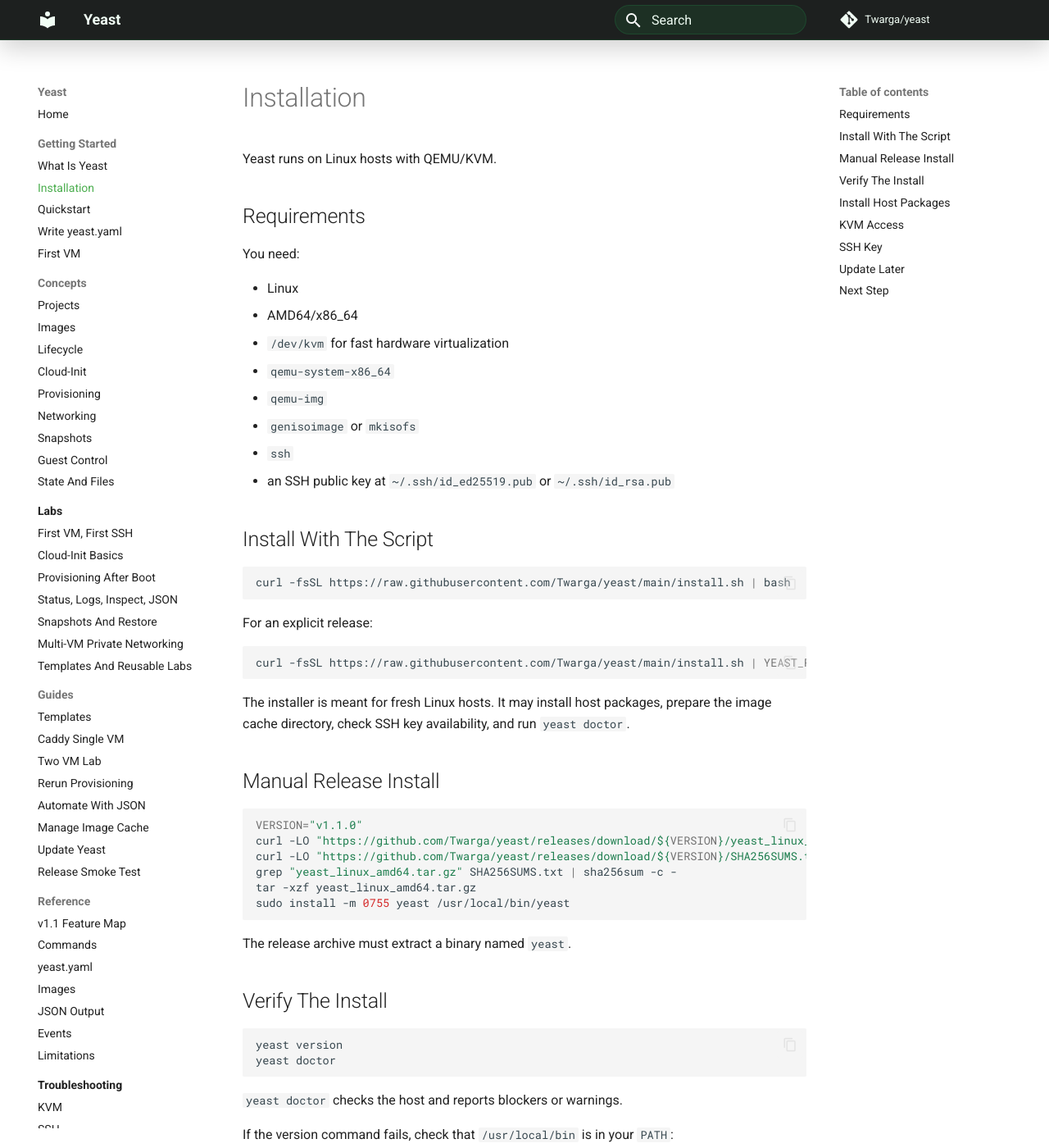
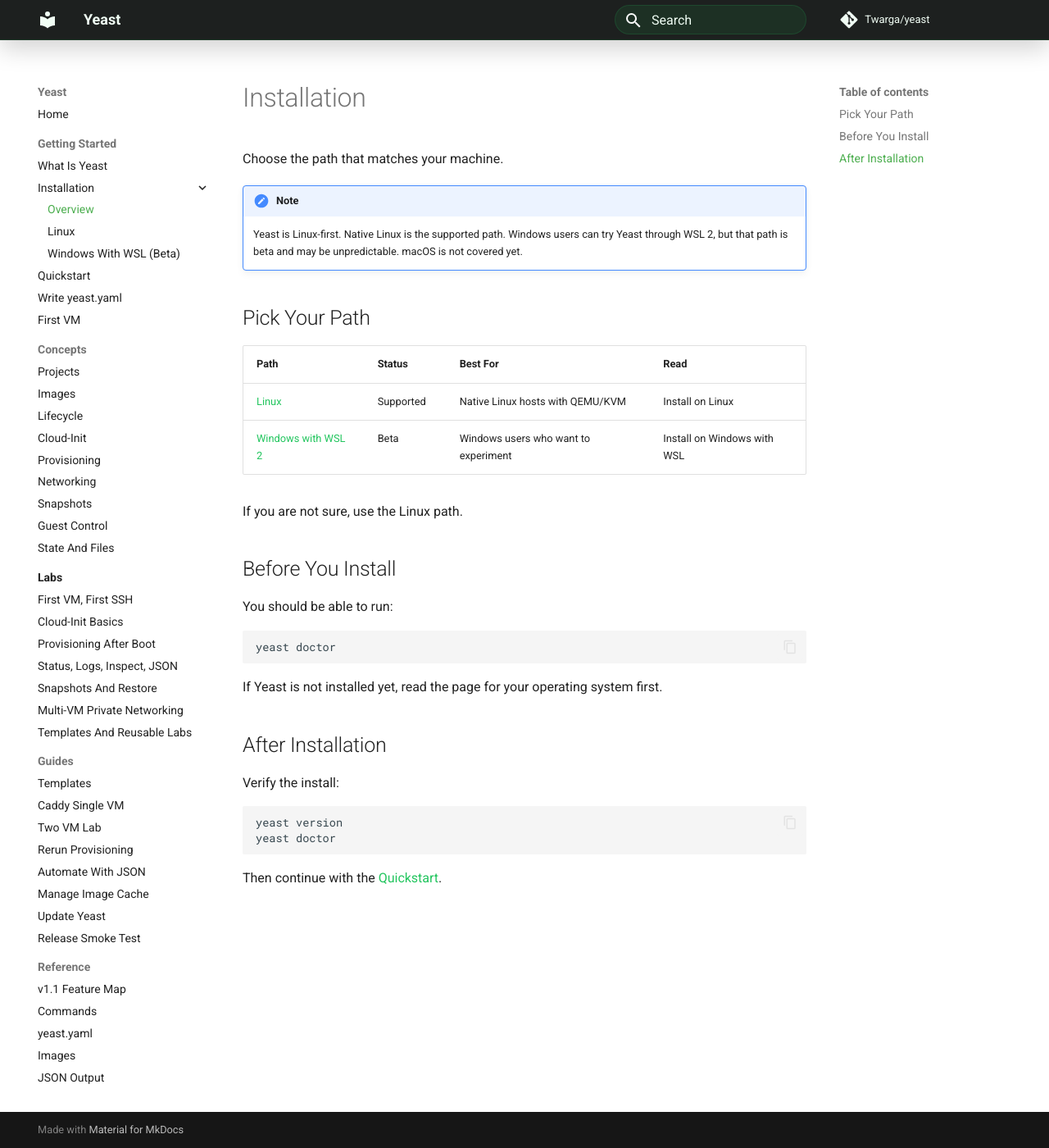
Before and after one commit to Twarga/yeast, an MkDocs documentation site: the page built from docs/getting-started/installation.md, in a window 1280 px wide and 1400 px high. Shown: the whole window at 82% size. Built offline with MkDocs 1.6.1 and Material for MkDocs 9.7.7, drawn with Linux system fonts in a browser that asks for light colours; comment, search, counter and statistics services are not loaded; some of the changed text lies outside the part shown.

Commit message:
docs: split installation by platform

````diff
--- a/docs/getting-started/installation.md
+++ b/docs/getting-started/installation.md
@@ -1,123 +1,38 @@
 # Installation
 
-Yeast runs on Linux hosts with QEMU/KVM.
+Choose the path that matches your machine.
 
-## Requirements
+!!! note
+    Yeast is Linux-first. Native Linux is the supported path.
+    Windows users can try Yeast through WSL 2, but that path is beta and may be unpredictable.
+    macOS is not covered yet.
 
-You need:
+## Pick Your Path
 
-- Linux
-- AMD64/x86_64
-- `/dev/kvm` for fast hardware virtualization
-- `qemu-system-x86_64`
-- `qemu-img`
-- `genisoimage` or `mkisofs`
-- `ssh`
-- an SSH public key at `~/.ssh/id_ed25519.pub` or `~/.ssh/id_rsa.pub`
+| Path | Status | Best For | Read |
+|---|---|---|---|
+| [Linux](installation-linux.md) | Supported | Native Linux hosts with QEMU/KVM | Install on Linux |
+| [Windows with WSL 2](installation-windows-wsl.md) | Beta | Windows users who want to experiment | Install on Windows with WSL |
 
-## Install With The Script
+If you are not sure, use the Linux path.
+
+## Before You Install
+
+You should be able to run:
 
 ```bash
-curl -fsSL https://raw.githubusercontent.com/Twarga/yeast/main/install.sh | bash
+yeast doctor
 ```
 
-For an explicit release:
+If Yeast is not installed yet, read the page for your operating system first.
 
-```bash
-curl -fsSL https://raw.githubusercontent.com/Twarga/yeast/main/install.sh | YEAST_REF=v1.1.0 bash
-```
+## After Installation
 
-The installer is meant for fresh Linux hosts. It may install host packages, prepare the image cache directory, check SSH key availability, and run `yeast doctor`.
-
-## Manual Release Install
-
-```bash
-VERSION="v1.1.0"
-curl -LO "https://github.com/Twarga/yeast/releases/download/${VERSION}/yeast_linux_amd64.tar.gz"
-curl -LO "https://github.com/Twarga/yeast/releases/download/${VERSION}/SHA256SUMS.txt"
-grep "yeast_linux_amd64.tar.gz" SHA256SUMS.txt | sha256sum -c -
-tar -xzf yeast_linux_amd64.tar.gz
-sudo install -m 0755 yeast /usr/local/bin/yeast
-```
-
-The release archive must extract a binary named `yeast`.
-
-## Verify The Install
+Verify the install:
 
 ```bash
 yeast version
 yeast doctor
 ```
 
-`yeast doctor` checks the host and reports blockers or warnings.
-
-If the version command fails, check that `/usr/local/bin` is in your `PATH`:
-
-```bash
-command -v yeast
-```
-
-## Install Host Packages
-
-On Ubuntu or Debian:
-
-```bash
-sudo apt update
-sudo apt install -y qemu-kvm qemu-utils genisoimage openssh-client
-```
-
-On Fedora:
-
-```bash
-sudo dnf install -y qemu-kvm qemu-img genisoimage openssh-clients
-```
-
-On Arch Linux:
-
-```bash
-sudo pacman -S qemu-full cdrtools openssh
-```
-
-## KVM Access
-
-If `/dev/kvm` exists but your user cannot access it, add yourself to the `kvm` group:
-
-```bash
-sudo usermod -aG kvm "$USER"
-```
-
-Then log out and back in.
-
-Check access again:
-
-```bash
-yeast doctor
-```
-
-## SSH Key
-
-If you do not have an SSH key yet:
-
-```bash
-ssh-keygen -t ed25519
-```
-
-Yeast uses your public key for guest access.
-
-## Update Later
-
-Check for a newer release:
-
-```bash
-yeast update --check
-```
-
-Update to a specific tag:
-
-```bash
-yeast update --version v1.1.0
-```
-
-## Next Step
-
-Continue with the [Quickstart](quickstart.md).
+Then continue with the [Quickstart](quickstart.md).
--- a/mkdocs.yml
+++ b/mkdocs.yml
@@ -36,7 +36,10 @@
   - Home: index.md
   - Getting Started:
       - What Is Yeast: getting-started/what-is-yeast.md
-      - Installation: getting-started/installation.md
+      - Installation:
+          - Overview: getting-started/installation.md
+          - Linux: getting-started/installation-linux.md
+          - Windows With WSL (Beta): getting-started/installation-windows-wsl.md
       - Quickstart: getting-started/quickstart.md
       - Write yeast.yaml: getting-started/write-yeast-yaml.md
       - First VM: getting-started/first-vm.md
````
Also changed, not shown: README.md (+7 -2 lines), docs/getting-started/installation-linux.md (added, +125 -0 lines), docs/getting-started/installation-windows-wsl.md (added, +123 -0 lines), docs/reference/limitations.md (+1 -0 lines).
